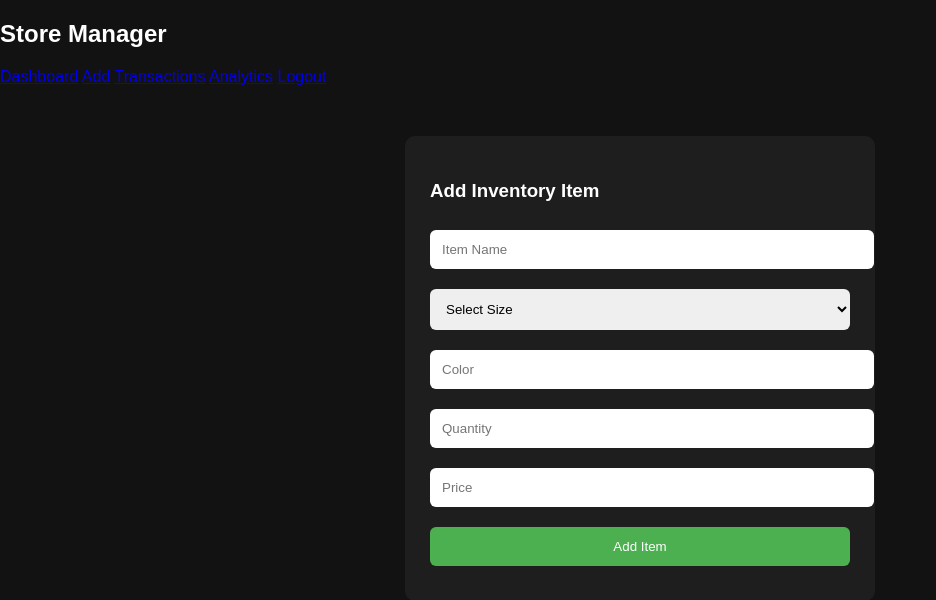
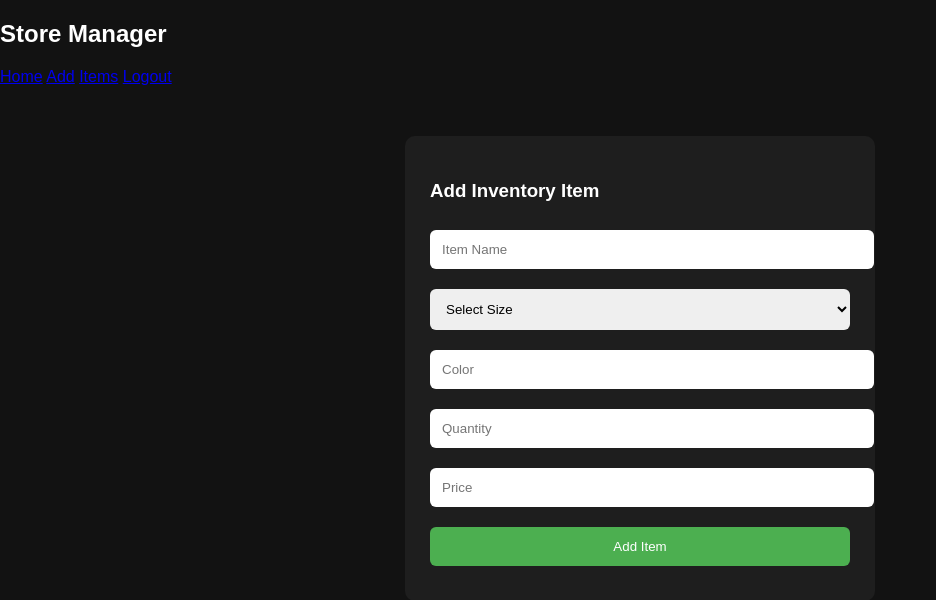
Before and after one commit to manojar346-hue/Clothes-, a Flask app: page /add_item in a window 1280 px wide. Shown: the top 600 px of the page, without its empty margins (0-936 px from the left). Run offline with Flask 3, Linux system fonts and the light colour scheme; the visitor is signed in with stand-in values (Sample User, id 1).

Commit message:
Update base.html

```diff
--- a/templates/base.html
+++ b/templates/base.html
@@ -1,18 +1,17 @@
 <!DOCTYPE html>
 <html>
 <head>
-    <title>Store Manager</title>
+    <title>Store App</title>
     <link rel="stylesheet" href="/static/style.css">
 </head>
 <body>
 
-<div class="navbar">
+<div class="nav">
     <h2>Store Manager</h2>
     <div>
-        <a href="/dashboard">Dashboard</a>
+        <a href="/dashboard">Home</a>
         <a href="/add_item">Add</a>
-        <a href="/transactions">Transactions</a>
-        <a href="/analytics">Analytics</a>
+        <a href="/items">Items</a>
         <a href="/logout">Logout</a>
     </div>
 </div>
```
